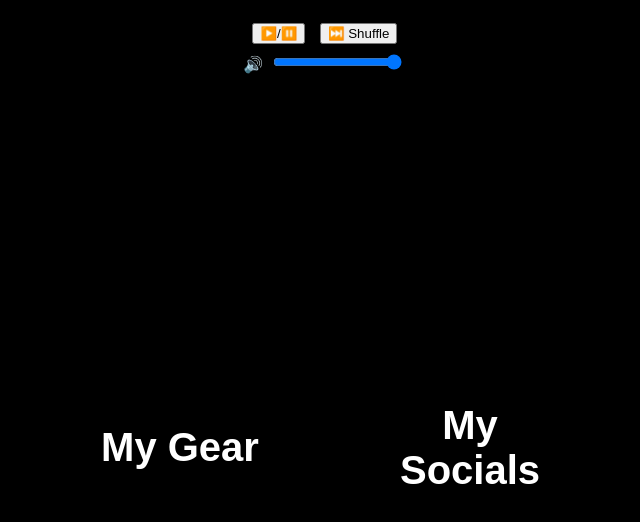
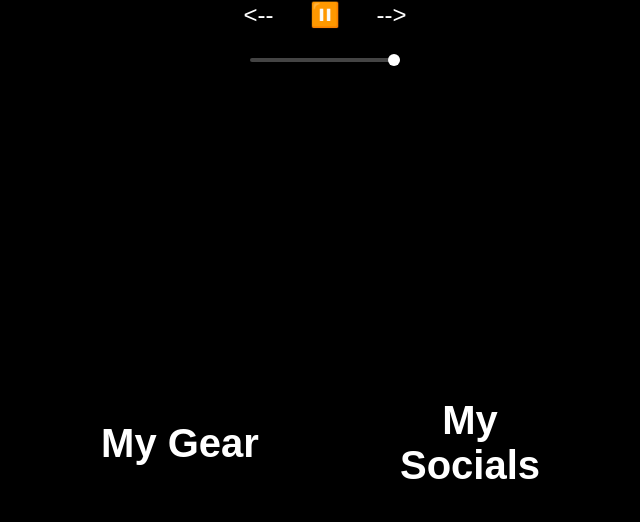
Before and after one commit to BaskalM0ment/My-website, a plain HTML site: page index.html in a window 1280 px wide. Shown: the whole page, without its empty margins (315-955 px from the left). Drawn offline with Linux system fonts and the light colour scheme.

Commit message:
Update index.html

```diff
--- a/index.html
+++ b/index.html
@@ -46,7 +46,6 @@
     .dropbtn:hover {
       color: white; /* stays white */
     }
-    /* 🔹 Dropdown content */
     .dropdown-content {
       display: none;
       position: absolute;
@@ -61,15 +60,13 @@
       max-width: 40vw;
       z-index: 999;
       word-wrap: break-word;
-      background: none; /* no background */
-      border: none; /* no border */
+      background: none;
+      border: none;
     }
-    /* 🔹 Gear opens to the left */
     .dropdown.left .dropdown-content {
       right: 100%;
       margin-right: 15px;
     }
-    /* 🔹 Socials opens to the right */
     .dropdown.right .dropdown-content {
       left: 100%;
       margin-left: 15px;
@@ -122,9 +119,40 @@
       margin-bottom: 20px;
       text-align: center;
     }
-    .audio-player button,
-    .audio-player input[type="range"] {
-      margin: 5px;
+    .audio-controls button {
+      background: none;
+      border: none;
+      color: white;
+      font-size: 24px;
+      cursor: pointer;
+      margin: 0 10px;
+      transition: transform 0.2s ease;
+    }
+    .audio-controls button:hover {
+      transform: scale(1.2);
+    }
+    .audio-controls input[type="range"] {
+      -webkit-appearance: none;
+      width: 150px;
+      height: 4px;
+      background: #444;
+      border-radius: 5px;
+      outline: none;
+    }
+    .audio-controls input[type="range"]::-webkit-slider-thumb {
+      -webkit-appearance: none;
+      appearance: none;
+      width: 12px;
+      height: 12px;
+      border-radius: 50%;
+      background: white;
+      cursor: pointer;
+    }
+    .audio-controls input[type="range"]::-moz-range-thumb {
+      width: 12px;
+      height: 12px;
+      border-radius: 50%;
+      background: white;
       cursor: pointer;
     }
   </style>
@@ -133,11 +161,14 @@
 
   <!-- 🎵 Audio Player -->
   <div class="audio-player">
-    <audio id="audio" preload="auto"></audio><br>
-    <button onclick="playPause()">▶️/⏸️</button>
-    <button onclick="nextSong()">⏭️ Shuffle</button><br>
-    <label for="volume">🔊</label>
-    <input type="range" id="volume" min="0" max="1" step="0.01" value="1" onchange="setVolume(this.value)">
+    <audio id="audio" preload="auto"></audio>
+    <div class="audio-controls">
+      <button onclick="prevSong()">&lt;--</button>
+      <button onclick="playPause()" id="playBtn">▶️</button>
+      <button onclick="nextSong()">--&gt;</button>
+      <br><br>
+      <input type="range" id="volume" min="0" max="1" step="0.01" value="1" onchange="setVolume(this.value)">
+    </div>
   </div>
 
   <nav>
@@ -183,22 +214,31 @@
     ];
     let currentSong = 0;
     const audio = document.getElementById("audio");
+    const playBtn = document.getElementById("playBtn");
 
     function loadSong(index) {
       audio.src = songs[index];
       audio.play();
+      playBtn.textContent = "⏸️";
     }
 
     function playPause() {
       if (audio.paused) {
         audio.play();
+        playBtn.textContent = "⏸️";
       } else {
         audio.pause();
+        playBtn.textContent = "▶️";
       }
     }
 
     function nextSong() {
-      currentSong = Math.floor(Math.random() * songs.length);
+      currentSong = (currentSong + 1) % songs.length;
+      loadSong(currentSong);
+    }
+
+    function prevSong() {
+      currentSong = (currentSong - 1 + songs.length) % songs.length;
       loadSong(currentSong);
     }
 
```
